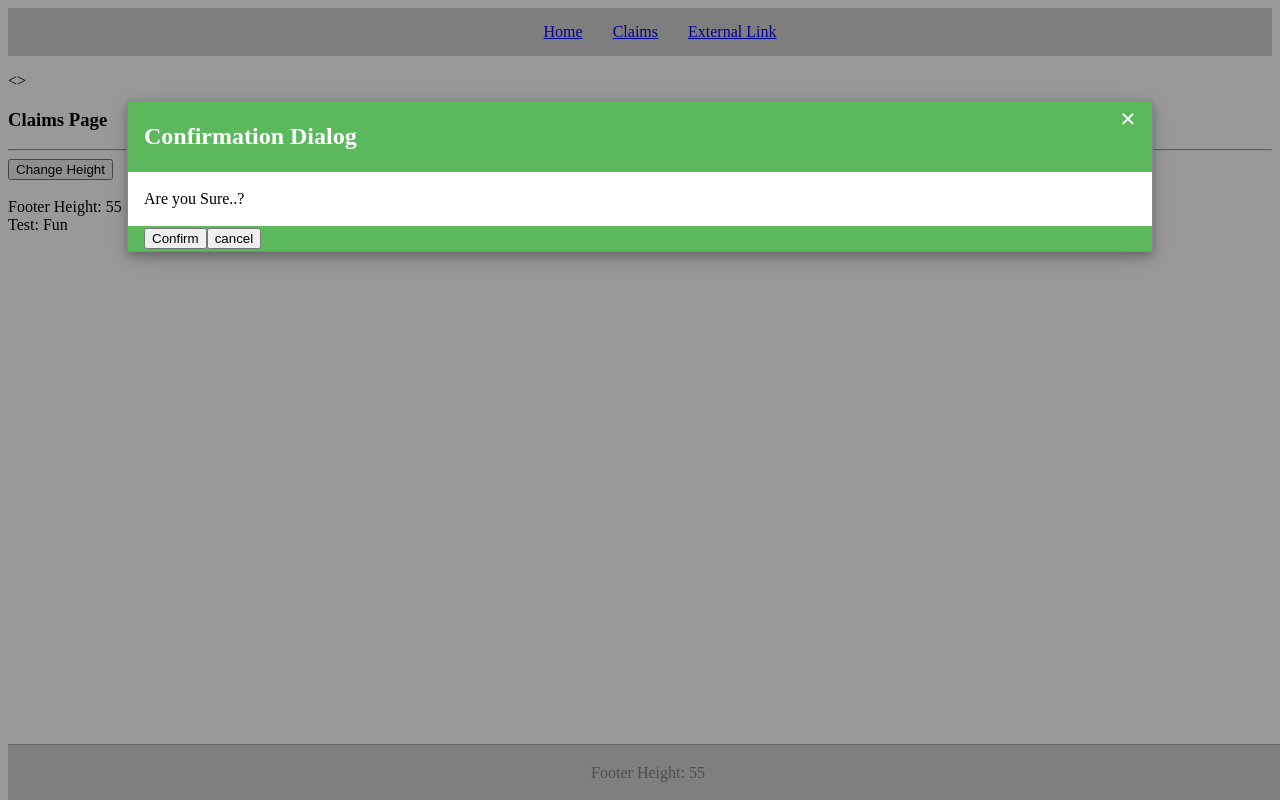
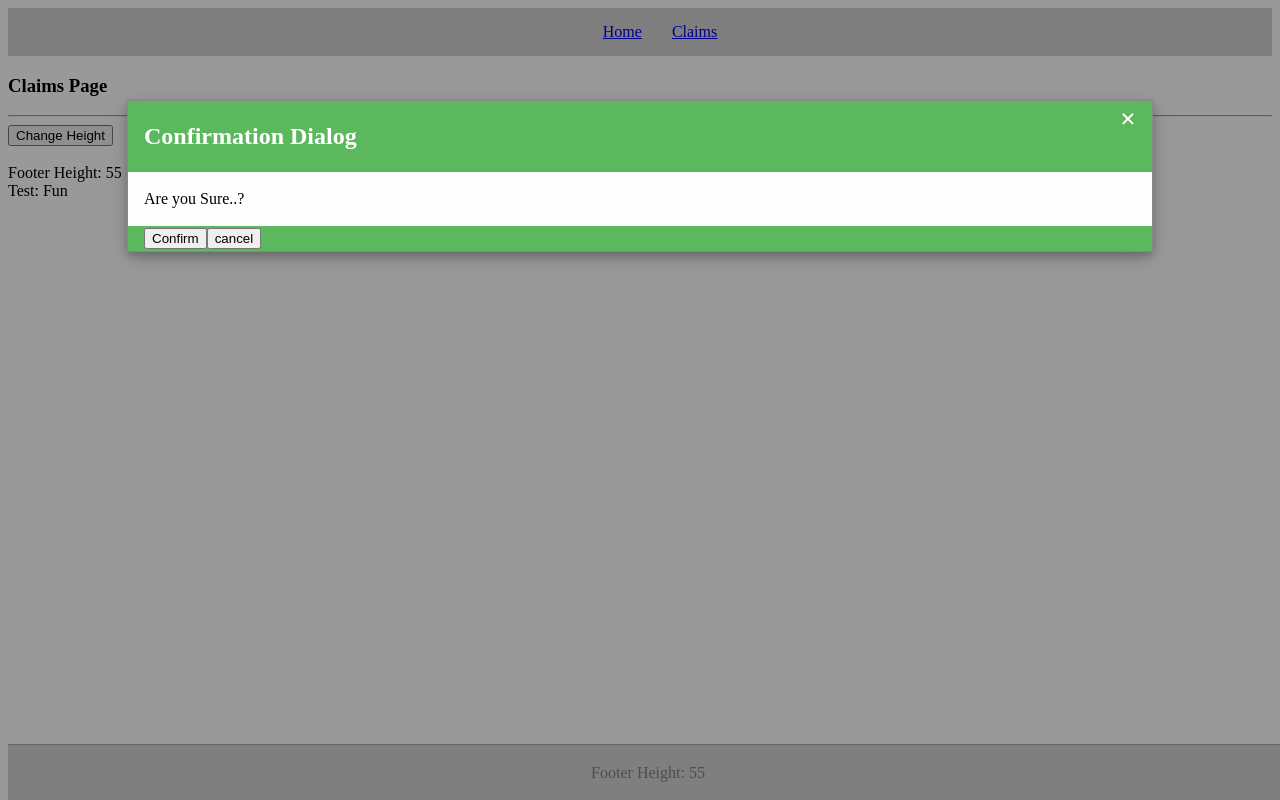
Before and after one commit to sridhark158/shared-module-routing-test, an Angular app: page /claims in a window 1280 px wide. Built offline with nearby package versions, Linux system fonts and the light colour scheme.

Commit message:
2 files modified

```diff
--- a/src/app/shared/header/header.component.html
+++ b/src/app/shared/header/header.component.html
@@ -1,6 +1,5 @@
 <ul>
   <li><a [routerLink]="['/home']">Home</a></li>
   <li><a [routerLink]="['/claims']">Claims</a></li>
-  <li><a href="https://www.google.com/"  appExternalUrl>External Link</a>
+  <!-- <li><a href="https://www.google.com/" appExternalUrl>External Link</a></li> -->
 </ul>
-<>
```
Also changed, not shown: src/app/home/home.component.html (+6 -6 lines).
